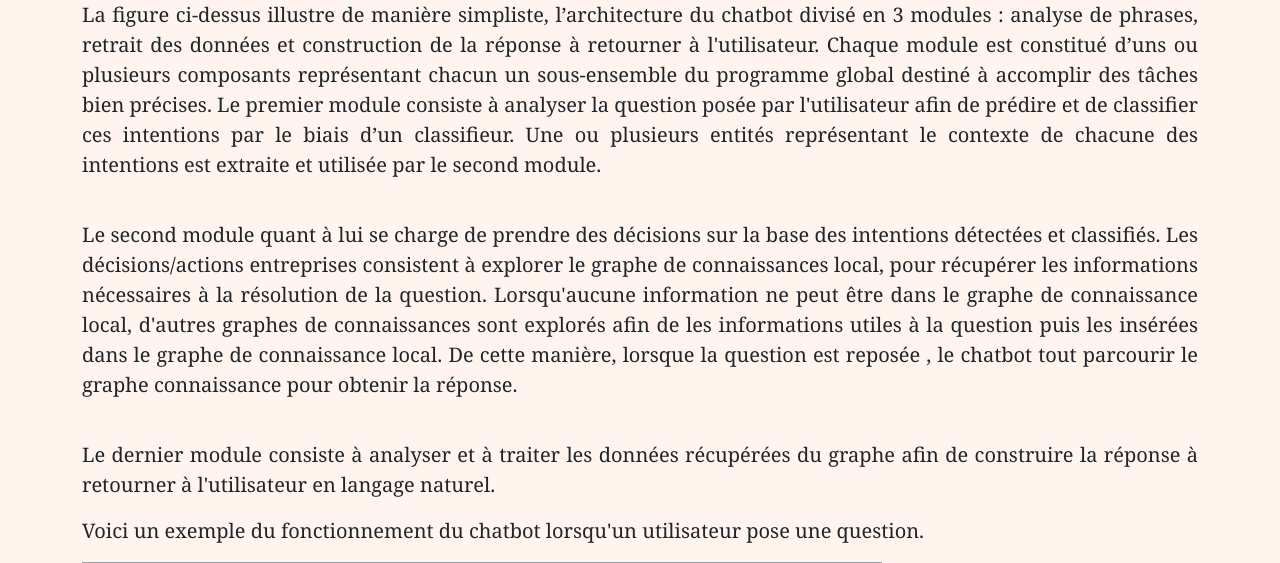
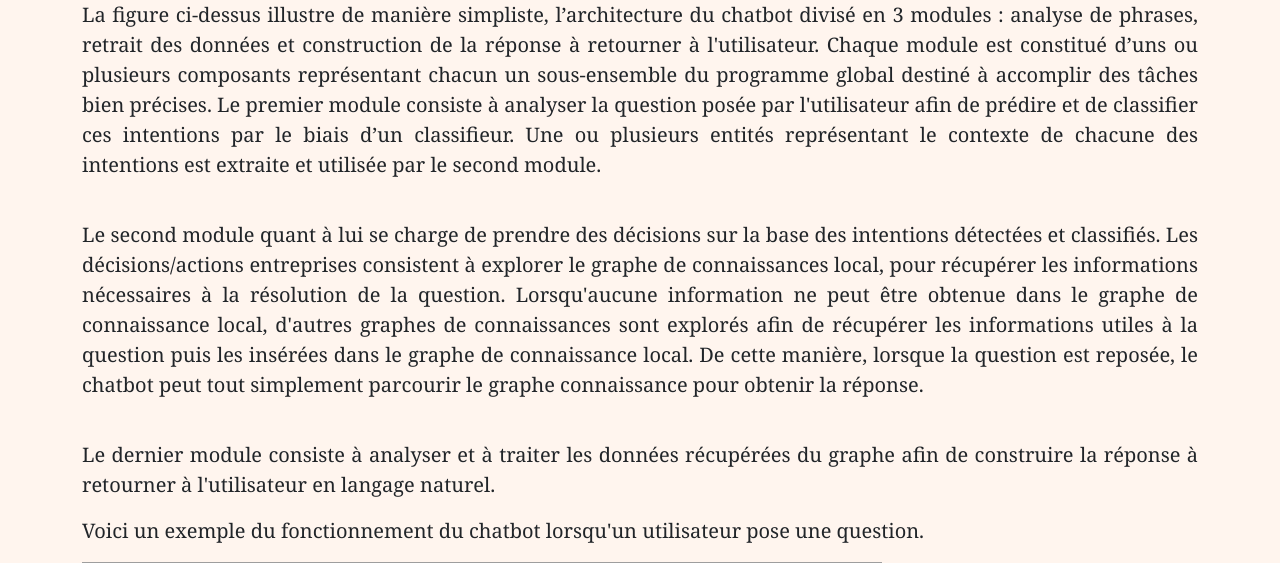
Before and after one commit to kerfallaCisse/travail-bachelor, a Flask app: page /documentation in a window 1280 px wide. Shown: the part 1562-2125 px from the top of the page. Run offline with Flask 2, Linux system fonts and the light colour scheme; some libraries are stand-ins or nearby versions; grey boxes are pictures that could not be loaded.

Commit message:
refactor: flask app

```diff
--- a/code/web_app/app.py
+++ b/code/web_app/app.py
@@ -1,9 +1,7 @@
 from flask import Flask, render_template
-from flask_bootstrap import Bootstrap
 
 
 app = Flask(__name__)
-Bootstrap(app)
 
 
 @app.route("/")
--- a/code/web_app/templates/documentation.html
+++ b/code/web_app/templates/documentation.html
@@ -57,10 +57,10 @@
         Le second module quant à lui se charge de prendre des décisions sur la base des intentions détectées et
         classifiés.
         Les décisions/actions entreprises consistent à explorer le graphe de connaissances local, pour récupérer les
-        informations nécessaires à la résolution de la question. Lorsqu'aucune information ne peut être dans le graphe
-        de connaissance local, d'autres graphes de connaissances sont explorés afin de les informations utiles à la
+        informations nécessaires à la résolution de la question. Lorsqu'aucune information ne peut être obtenue dans le graphe
+        de connaissance local, d'autres graphes de connaissances sont explorés afin de récupérer les informations utiles à la
         question puis les insérées dans le graphe de connaissance local. De cette manière, lorsque la question est
-        reposée , le chatbot tout parcourir le graphe connaissance pour obtenir la réponse.
+        reposée, le chatbot peut tout simplement parcourir le graphe connaissance pour obtenir la réponse.
     </p><br>
     <p>
         Le dernier module consiste à analyser et à traiter les données récupérées du graphe afin de construire la réponse à
```
Also changed, not shown: code/docker-compose.yml (line endings or trailing spaces), 1 other file.
